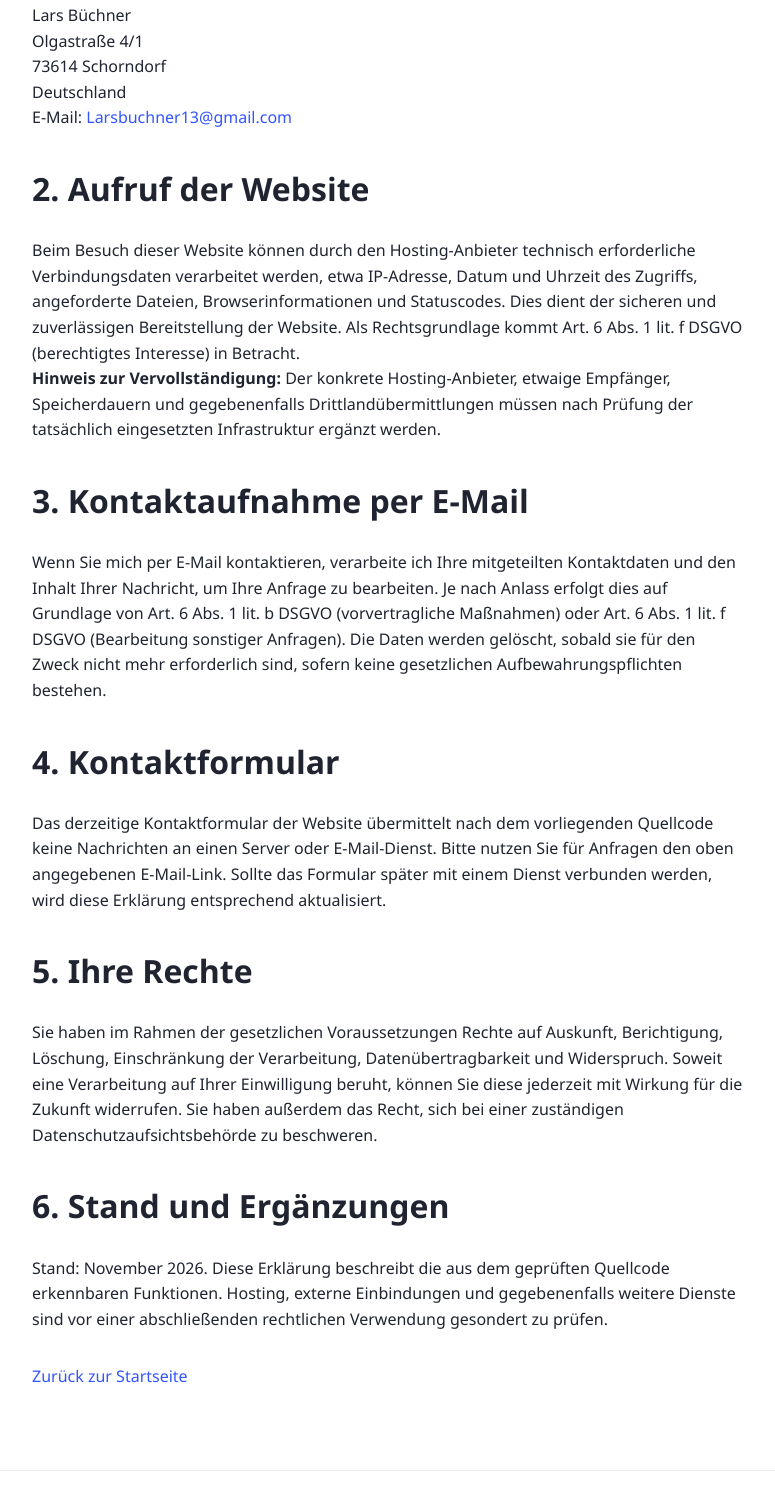
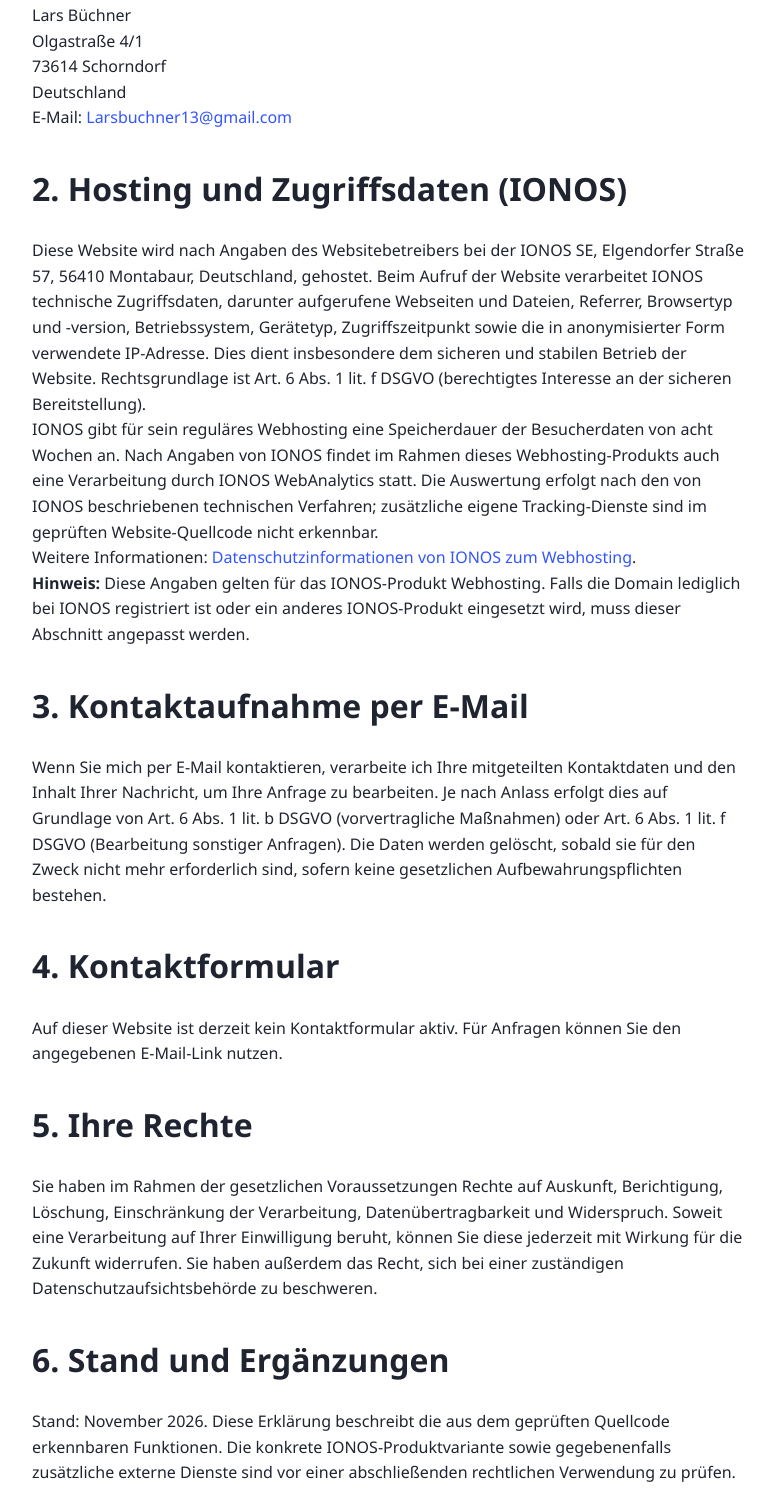
Before and after one commit to larsbuchner13-cmd/LarsBuechner, a plain HTML site: page datenschutz.html in a window 1280 px wide. Shown: the part 326-1815 px from the top of the page, without its empty margins (252-1027 px from the left). Drawn offline with Linux system fonts and the light colour scheme.

Commit message:
Specify IONOS webhosting and analytics in privacy notice

```diff
--- a/datenschutz.html
+++ b/datenschutz.html
@@ -13,17 +13,19 @@
     <p>Informationen zur Verarbeitung personenbezogener Daten auf dieser Website.</p>
     <h2 style="margin-top:2rem">1. Verantwortlicher</h2>
     <p>Lars Büchner<br>Olgastraße 4/1<br>73614 Schorndorf<br>Deutschland<br>E-Mail: <a href="mailto:Larsbuchner13@gmail.com">Larsbuchner13@gmail.com</a></p>
-    <h2 style="margin-top:2rem">2. Aufruf der Website</h2>
-    <p>Beim Besuch dieser Website können durch den Hosting-Anbieter technisch erforderliche Verbindungsdaten verarbeitet werden, etwa IP-Adresse, Datum und Uhrzeit des Zugriffs, angeforderte Dateien, Browserinformationen und Statuscodes. Dies dient der sicheren und zuverlässigen Bereitstellung der Website. Als Rechtsgrundlage kommt Art. 6 Abs. 1 lit. f DSGVO (berechtigtes Interesse) in Betracht.</p>
-    <p><strong>Hinweis zur Vervollständigung:</strong> Der konkrete Hosting-Anbieter, etwaige Empfänger, Speicherdauern und gegebenenfalls Drittlandübermittlungen müssen nach Prüfung der tatsächlich eingesetzten Infrastruktur ergänzt werden.</p>
+    <h2 style="margin-top:2rem">2. Hosting und Zugriffsdaten (IONOS)</h2>
+    <p>Diese Website wird nach Angaben des Websitebetreibers bei der IONOS SE, Elgendorfer Straße 57, 56410 Montabaur, Deutschland, gehostet. Beim Aufruf der Website verarbeitet IONOS technische Zugriffsdaten, darunter aufgerufene Webseiten und Dateien, Referrer, Browsertyp und -version, Betriebssystem, Gerätetyp, Zugriffszeitpunkt sowie die in anonymisierter Form verwendete IP-Adresse. Dies dient insbesondere dem sicheren und stabilen Betrieb der Website. Rechtsgrundlage ist Art. 6 Abs. 1 lit. f DSGVO (berechtigtes Interesse an der sicheren Bereitstellung).</p>
+    <p>IONOS gibt für sein reguläres Webhosting eine Speicherdauer der Besucherdaten von acht Wochen an. Nach Angaben von IONOS findet im Rahmen dieses Webhosting-Produkts auch eine Verarbeitung durch IONOS WebAnalytics statt. Die Auswertung erfolgt nach den von IONOS beschriebenen technischen Verfahren; zusätzliche eigene Tracking-Dienste sind im geprüften Website-Quellcode nicht erkennbar.</p>
+    <p>Weitere Informationen: <a href="https://www.ionos.de/hilfe/datenschutz/datenverarbeitung-durch-ihr-ionos-produktes/datenverarbeitung-durch-webhosting-produkte">Datenschutzinformationen von IONOS zum Webhosting</a>.</p>
+    <p><strong>Hinweis:</strong> Diese Angaben gelten für das IONOS-Produkt Webhosting. Falls die Domain lediglich bei IONOS registriert ist oder ein anderes IONOS-Produkt eingesetzt wird, muss dieser Abschnitt angepasst werden.</p>
     <h2 style="margin-top:2rem">3. Kontaktaufnahme per E-Mail</h2>
     <p>Wenn Sie mich per E-Mail kontaktieren, verarbeite ich Ihre mitgeteilten Kontaktdaten und den Inhalt Ihrer Nachricht, um Ihre Anfrage zu bearbeiten. Je nach Anlass erfolgt dies auf Grundlage von Art. 6 Abs. 1 lit. b DSGVO (vorvertragliche Maßnahmen) oder Art. 6 Abs. 1 lit. f DSGVO (Bearbeitung sonstiger Anfragen). Die Daten werden gelöscht, sobald sie für den Zweck nicht mehr erforderlich sind, sofern keine gesetzlichen Aufbewahrungspflichten bestehen.</p>
     <h2 style="margin-top:2rem">4. Kontaktformular</h2>
-    <p>Das derzeitige Kontaktformular der Website übermittelt nach dem vorliegenden Quellcode keine Nachrichten an einen Server oder E-Mail-Dienst. Bitte nutzen Sie für Anfragen den oben angegebenen E-Mail-Link. Sollte das Formular später mit einem Dienst verbunden werden, wird diese Erklärung entsprechend aktualisiert.</p>
+    <p>Auf dieser Website ist derzeit kein Kontaktformular aktiv. Für Anfragen können Sie den angegebenen E-Mail-Link nutzen.</p>
     <h2 style="margin-top:2rem">5. Ihre Rechte</h2>
     <p>Sie haben im Rahmen der gesetzlichen Voraussetzungen Rechte auf Auskunft, Berichtigung, Löschung, Einschränkung der Verarbeitung, Datenübertragbarkeit und Widerspruch. Soweit eine Verarbeitung auf Ihrer Einwilligung beruht, können Sie diese jederzeit mit Wirkung für die Zukunft widerrufen. Sie haben außerdem das Recht, sich bei einer zuständigen Datenschutzaufsichtsbehörde zu beschweren.</p>
     <h2 style="margin-top:2rem">6. Stand und Ergänzungen</h2>
-    <p>Stand: November 2026. Diese Erklärung beschreibt die aus dem geprüften Quellcode erkennbaren Funktionen. Hosting, externe Einbindungen und gegebenenfalls weitere Dienste sind vor einer abschließenden rechtlichen Verwendung gesondert zu prüfen.</p>
+    <p>Stand: November 2026. Diese Erklärung beschreibt die aus dem geprüften Quellcode erkennbaren Funktionen. Die konkrete IONOS-Produktvariante sowie gegebenenfalls zusätzliche externe Dienste sind vor einer abschließenden rechtlichen Verwendung zu prüfen.</p>
     <p style="margin-top:2rem"><a href="index.html">Zurück zur Startseite</a></p>
   </div></main>
   <footer class="site-footer"><div class="container"><p>&copy; Lars Büchner. Alle Rechte vorbehalten.</p><p><a href="impressum.html">Impressum</a> · <a href="datenschutz.html" aria-current="page">Datenschutz</a></p></div></footer>
```
